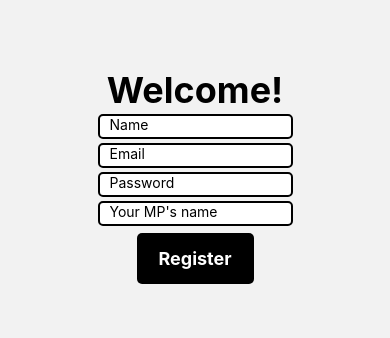
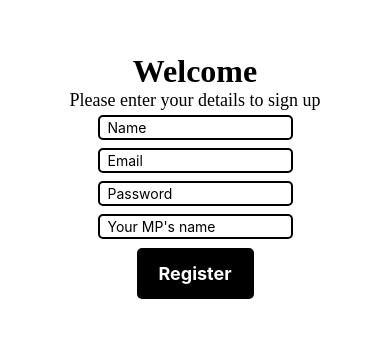
Before and after one commit to tomallens/votewatch, a React Native app in the folder frontend/: screen /Register in a window 390 px wide. Shown: the part 244-582 px from the top of the page. Built offline with nearby package versions, Linux system fonts and the light colour scheme.

Commit message:
updated register page, still needs work

```diff
--- a/frontend/src/components/customInput/CustomInput.js
+++ b/frontend/src/components/customInput/CustomInput.js
@@ -21,10 +21,11 @@ const styles = StyleSheet.create({
     width: "50%",
     height: 25,
     borderColor: "black",
+    justifyContent: "center",
     borderWidth: 2,
-    margin: 2,
+    margin: 4,
     borderRadius: 5,
-    paddingHorizontal: 10,
+    paddingHorizontal: 8,
   },
   input: {},
 });
--- a/frontend/src/screens/register/Register.js
+++ b/frontend/src/screens/register/Register.js
@@ -1,43 +1,46 @@
-import React from "react";
-import { useState } from "react";
-import { SafeAreaView, StyleSheet, Text } from "react-native";
-import CustomButton from "../../components/customButton/CustomButton";
-import CustomInput from "../../components/customInput/CustomInput";
+import React from 'react';
+import { useState } from 'react';
+import { SafeAreaView, StyleSheet, Text } from 'react-native';
+import CustomButton from '../../components/customButton/CustomButton';
+import CustomInput from '../../components/customInput/CustomInput';
 
 function Register() {
-  const [name, setName] = useState("");
-  const [email, setEmail] = useState("");
-  const [password, setPassword] = useState("");
-  const [mpName, setMpName] = useState("");
+  const [name, setName] = useState('');
+  const [email, setEmail] = useState('');
+  const [password, setPassword] = useState('');
+  const [mpName, setMpName] = useState('');
 
   const onRegisterPressed = async () => {
     await handleRegistration();
   };
 
   async function handleRegistration() {
-    await fetch("http://localhost:3000/users", {
-      method: "post",
+    await fetch('http://localhost:3000/users', {
+      method: 'post',
       headers: {
-        "Content-Type": "application/json",
+        'Content-Type': 'application/json'
       },
 
       body: JSON.stringify({
         name: name,
         email: email,
         password: password,
-        mpname: mpName,
-      }),
+        mpname: mpName
+      })
     }).then((response) => {
       if (response.status === 201) {
-        console.log("OK");
+        console.log('OK');
       } else {
-        console.log("OH NO");
+        console.log('OH NO');
       }
     });
   }
   return (
-    <SafeAreaView style={{ flex: 1, justifyContent: 'center', alignItems: 'center' }}>
-      <Text style={{fontSize: 36, fontWeight: 'bold'}}>Welcome!</Text>
+    <SafeAreaView style={styles.container}>
+      <Text style={styles.text}>Welcome</Text>
+      <Text style={styles.textSecondary}>
+        Please enter your details to sign up
+      </Text>
       <CustomInput
         placeholder="Name"
         value={name}
@@ -68,6 +71,22 @@ function Register() {
   );
 }
 
-const styles = StyleSheet.create({});
+const styles = StyleSheet.create({
+  container: {
+    flex: 1,
+    backgroundColor: '#fff',
+    justifyContent: 'center',
+    alignItems: 'center'
+  },
+  text: {
+    fontFamily: 'Futura',
+    fontSize: 32,
+    fontWeight: 'bold'
+  },
+  textSecondary: {
+    fontFamily: 'Futura',
+    fontSize: 18
+  }
+});
 
 export default Register;
```
